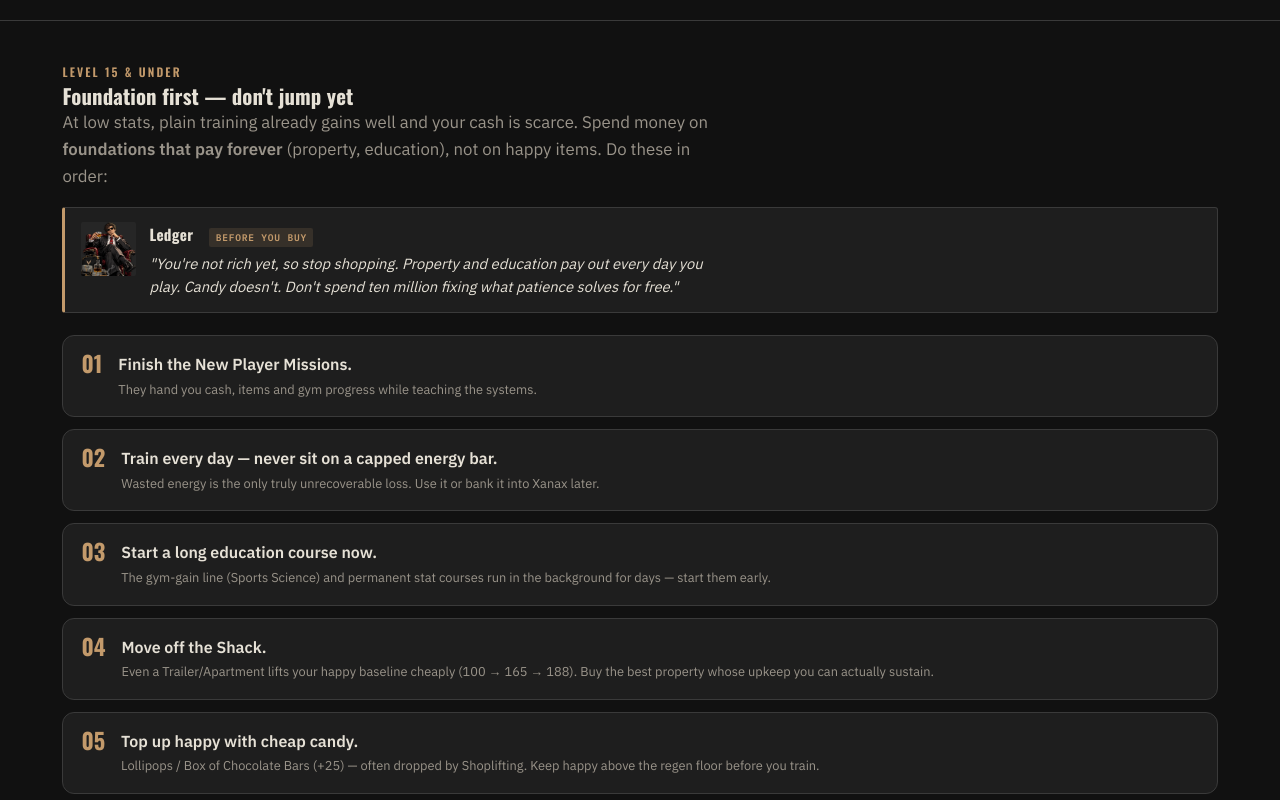
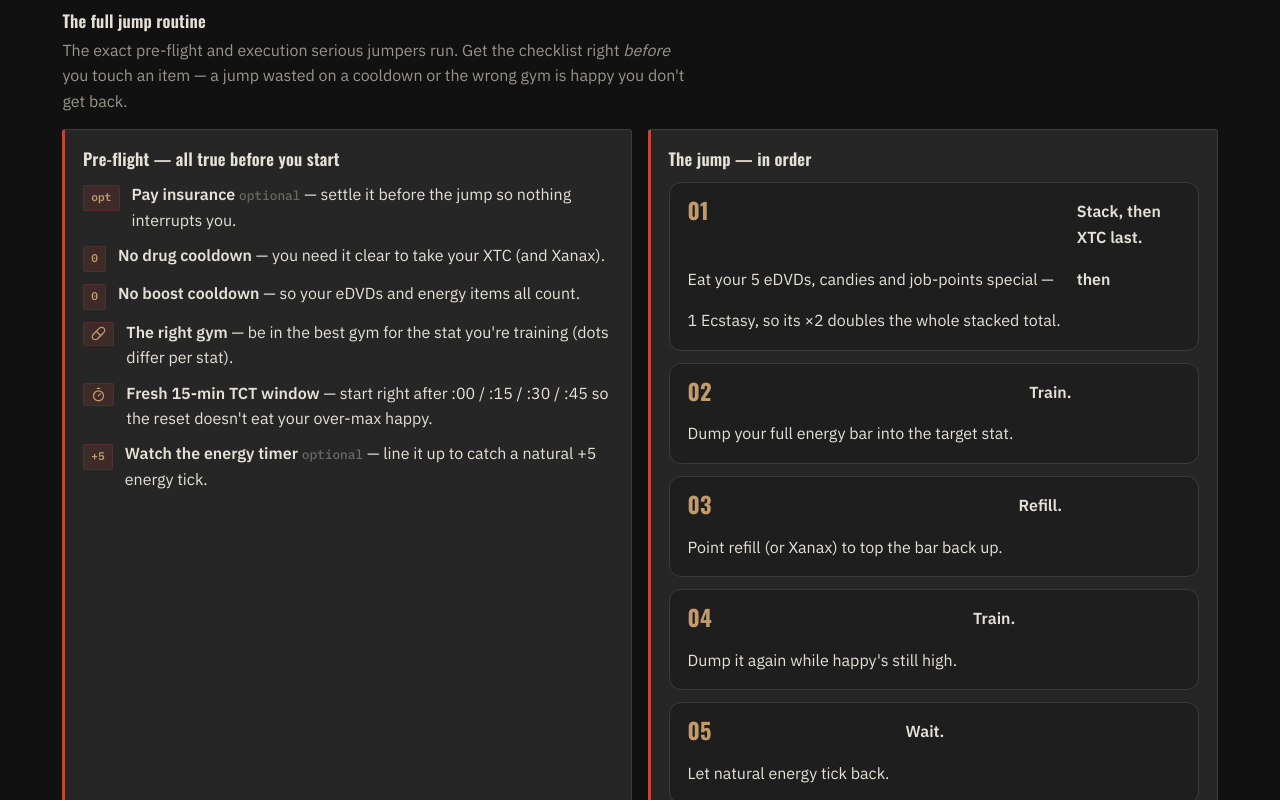
Before and after one commit to TORN-OWASP-Faction/Faction-Training-Playbook, a SvelteKit app: page / in a window 1280 px wide. Shown: the part 1960-2760 px from the top of the page. Built offline with nearby package versions, Linux system fonts and the light colour scheme.

Commit message:
Add full jump routine: pre-flight checklist (cooldowns, gym, TCT window) + ordered execution (stack, XTC last, train/refill/train/wait)

```diff
--- a/src/routes/+page.svelte
+++ b/src/routes/+page.svelte
@@ -358,6 +358,35 @@
         <li><span class="k">3</span><div><b>Refill energy</b> — Xanax, energy drinks, or natural regen.</div></li>
         <li><span class="k">4</span><div><b>Repeat</b> — or fly a money run while everything recharges.</div></li>
       </ul>
+    </div>
+  </div>
+
+  <!-- FULL JUMP ROUTINE -->
+  <h3 style="margin-top:26px">The full jump routine</h3>
+  <p style="color:var(--muted);margin:.2em 0 0">The exact pre-flight and execution serious jumpers run. Get the checklist right <em>before</em> you touch an item — a jump wasted on a cooldown or the wrong gym is happy you don't get back.</p>
+
+  <div class="grid g2" style="margin-top:14px">
+    <div class="callout">
+      <h3>Pre-flight — all true before you start</h3>
+      <ul class="rules" style="margin-top:10px">
+        <li><span class="k">opt</span><div><b>Pay insurance</b> <span class="mono" style="color:var(--faint);font-size:.8rem">optional</span> — settle it before the jump so nothing interrupts you.</div></li>
+        <li><span class="k">0</span><div><b>No drug cooldown</b> — you need it clear to take your XTC (and Xanax).</div></li>
+        <li><span class="k">0</span><div><b>No boost cooldown</b> — so your eDVDs and energy items all count.</div></li>
+        <li><span class="k"><Icon name="pill"/></span><div><b>The right gym</b> — be in the best gym for the stat you're training (dots differ per stat).</div></li>
+        <li><span class="k"><Icon name="timer"/></span><div><b>Fresh 15-min TCT window</b> — start right after :00 / :15 / :30 / :45 so the reset doesn't eat your over-max happy.</div></li>
+        <li><span class="k">+5</span><div><b>Watch the energy timer</b> <span class="mono" style="color:var(--faint);font-size:.8rem">optional</span> — line it up to catch a natural +5 energy tick.</div></li>
+      </ul>
+    </div>
+    <div class="callout">
+      <h3>The jump — in order</h3>
+      <ol class="steps" style="margin-top:10px">
+        <li><b>Stack, then XTC last.</b> Eat your 5 eDVDs, candies and job-points special — <b>then</b> 1 Ecstasy, so its ×2 doubles the whole stacked total.</li>
+        <li><b>Train.</b> Dump your full energy bar into the target stat.</li>
+        <li><b>Refill.</b> Point refill (or Xanax) to top the bar back up.</li>
+        <li><b>Train.</b> Dump it again while happy's still high.</li>
+        <li><b>Wait.</b> Let natural energy tick back.</li>
+        <li><b>Train the +5</b> <span class="mono" style="color:var(--faint);font-size:.8rem">optional</span> — spend the regen tick before happy resets.</li>
+      </ol>
     </div>
   </div>
 </div></section>
```
